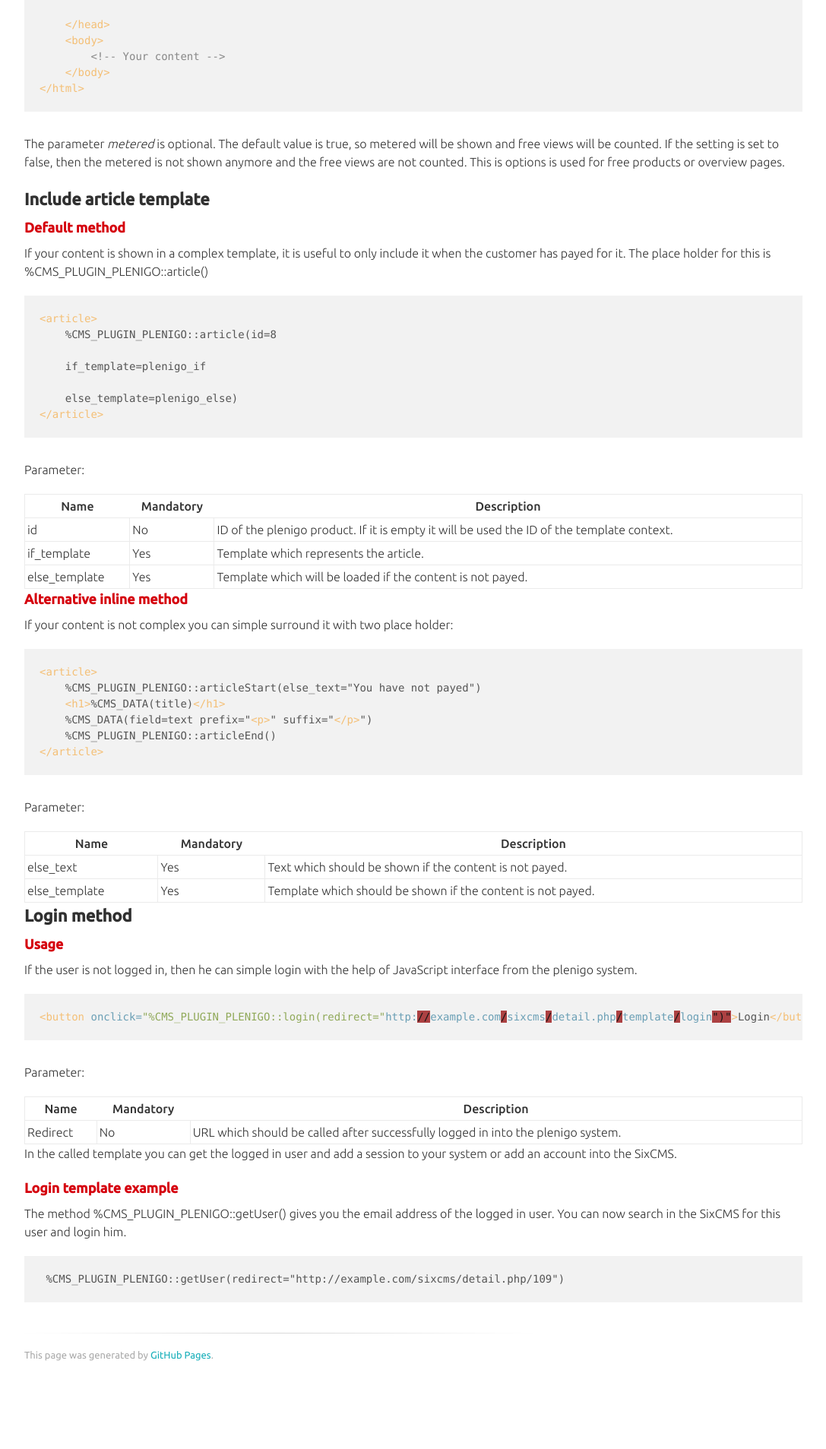
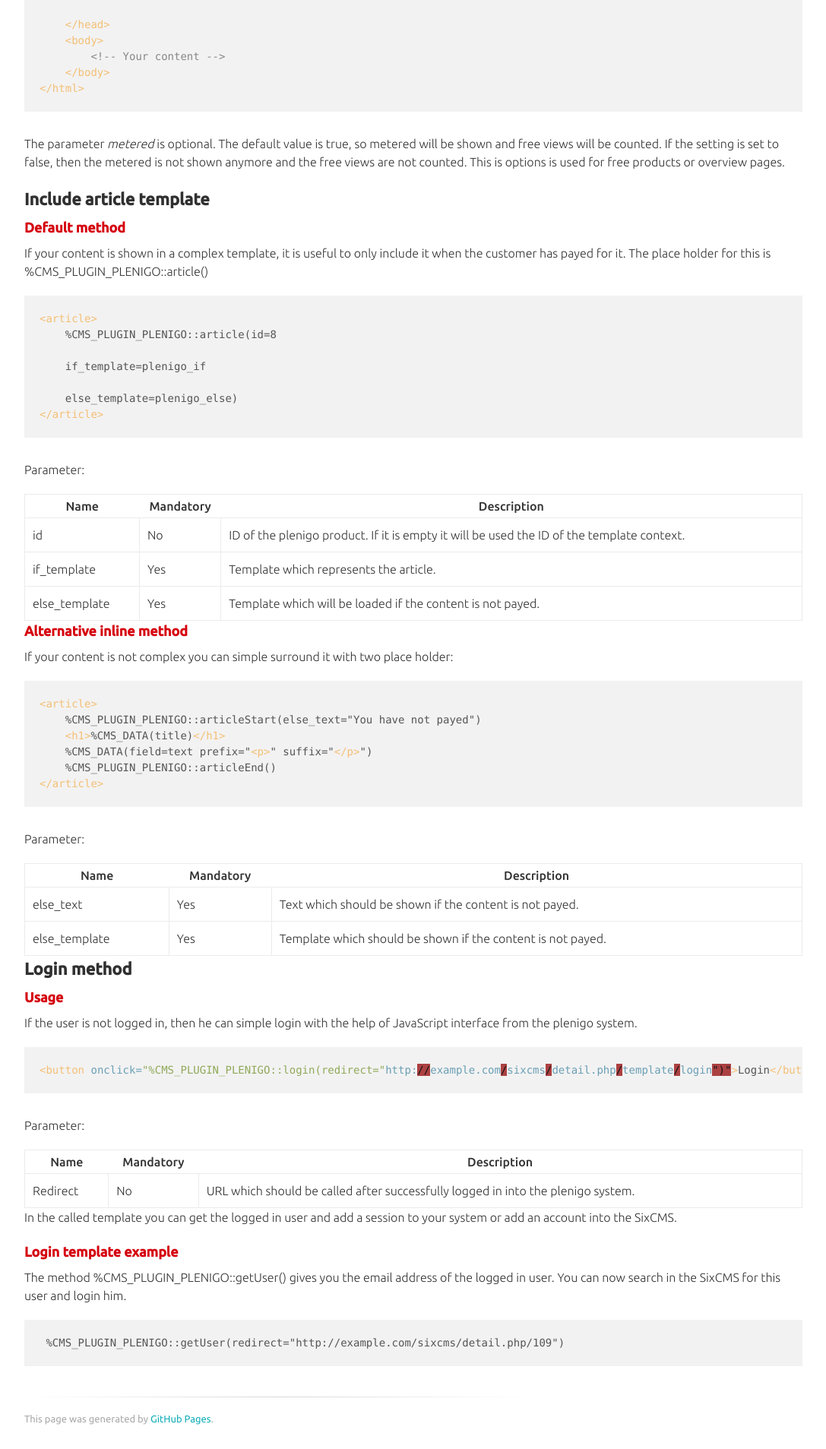
Before and after one commit to plenigo/plenigo.github.io, a Jekyll site: the page built from pages/plugins/sixcms/sixcms.md, in a window 1280 px wide. Shown: the part 781-2688 px from the top of the page at 76% size, without its empty margins (96-1183 px from the left). Built offline with Jekyll 4.4.1, drawn with Linux system fonts in a browser that asks for light colours; some web fonts are replaced; before the commit the page ends 2604 px from its top, so only the background shows below that.

Commit message:
Create _extend.scss

```diff
--- a/_sass/_extend.scss
+++ b/_sass/_extend.scss
@@ -15,7 +15,8 @@
       padding: 3px
     }
     td {
-      padding: 3px
+      padding: 10px;
+      vertical-align: middle;
     }
   }
 }
```
